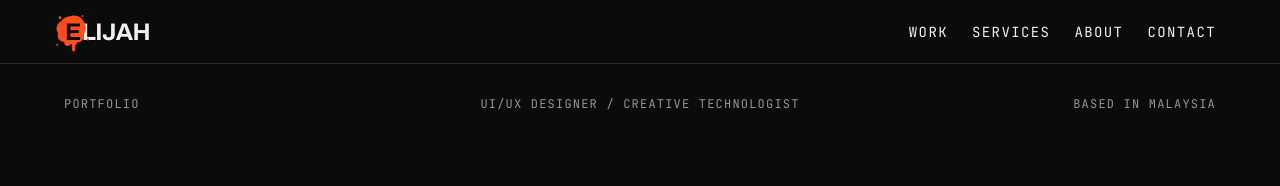
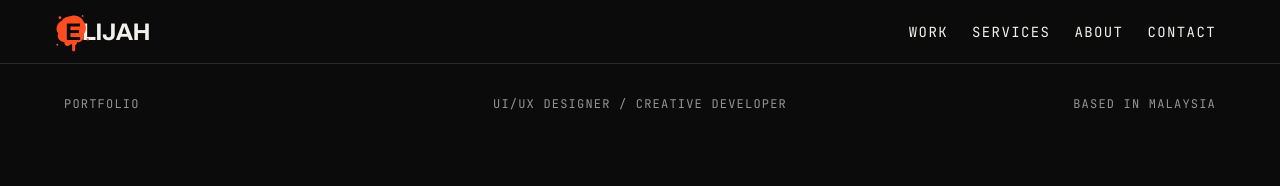
Before and after one commit to JamalOpeyemi/portfolio, a Next.js app: page / in a window 1280 px wide. Shown: the top 186 px of the page. Built offline with nearby package versions, Linux system fonts and the light colour scheme.

Commit message:
ParqOS: show detail images whole

```diff
--- a/app/components/Hero.tsx
+++ b/app/components/Hero.tsx
@@ -31,7 +31,7 @@ export default function Hero() {
       >
         <span className="whitespace-nowrap">Portfolio</span>
         <span className="whitespace-nowrap md:text-center">
-          UI/UX Designer / Creative Technologist
+          UI/UX Designer / Creative Developer
         </span>
         <span className="whitespace-nowrap md:text-right">
           <span className="hidden md:inline">Based in </span>Malaysia
```
